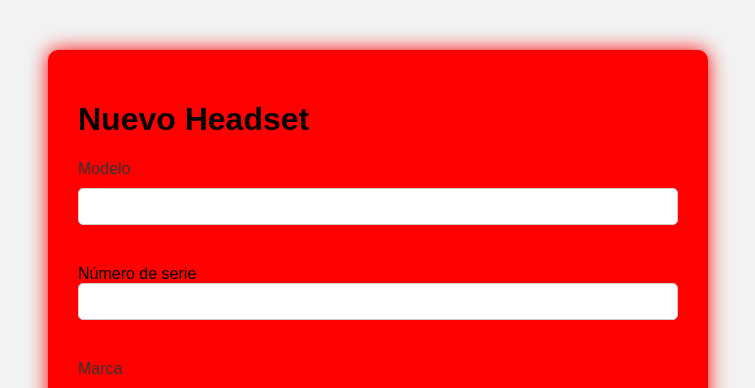
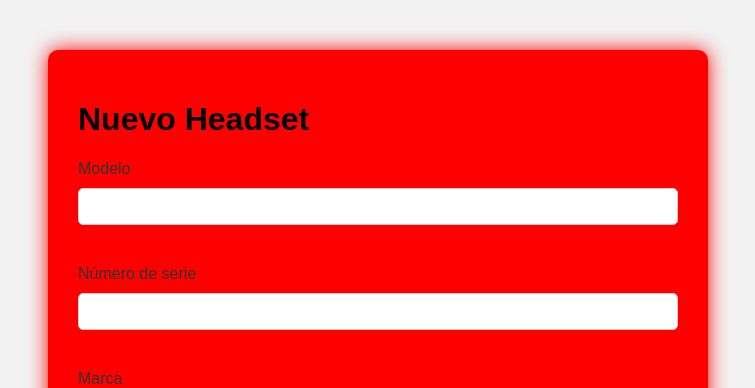
Before and after one commit to JohanKen/InventarIT_Manager, a PHP site: the page made by vista/formularios/newHeadset.php in a window 1280 px wide. Shown: the top 388 px of the page, without its empty margins (262-1017 px from the left). Run offline with PHP 8.4, Linux system fonts and the light colour scheme; the template is opened without the code that fills it, so the values that code supplies are empty.

Commit message:
Registro Headset

```diff
--- a/vista/formularios/newHeadset.php
+++ b/vista/formularios/newHeadset.php
@@ -57,7 +57,7 @@
             </div>
 
             <div class="mb-3" id="formForm">
-                <label for="numero_serie" class="foem-label">Número de serie</label>
+                <label for="numero_serie" class="form-label">Número de serie</label>
                 <input type="text" class="form-control" name="numero_serie">
             </div>
 
```
